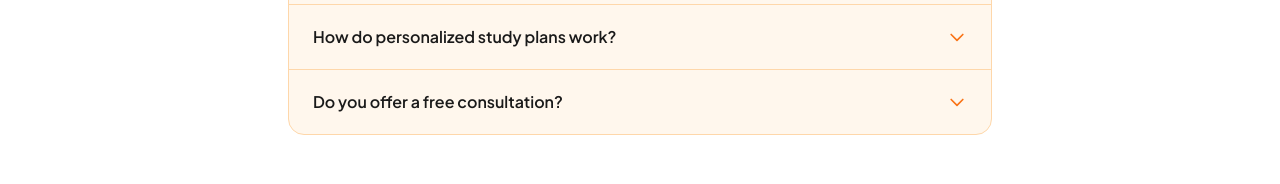
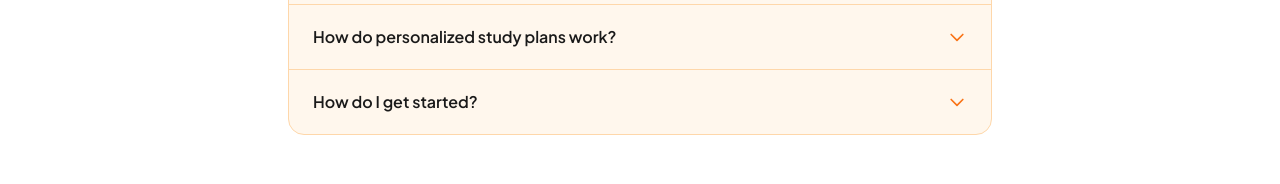
Before and after one commit to nitish-elangovanutexas/PrepPoint_Tutors, a Next.js app: page /faq in a window 1280 px wide. Shown: the part 748-932 px from the top of the page. Built offline with nearby package versions, Linux system fonts and the light colour scheme; no server answers.

Commit message:
prompt 8 FAQ updates

```diff
--- a/app/faq/page.tsx
+++ b/app/faq/page.tsx
@@ -16,12 +16,12 @@ const faqs: FaqItem[] = [
   {
     question: "When should we start college counseling?",
     answer:
-      "Many families begin in sophomore or junior year for planning, but we also support seniors with school lists, essays, and deadlines. We’ll recommend a timeline in your free consultation.",
+      "Honestly? Any time in high school is a great time to start — we build a roadmap that meets you exactly where you are. That said, the summer before senior year is one of the highest-impact times to work together, since college applications are in full swing and strategic guidance can make a real difference in outcomes. We’ve worked with students at every stage and always find ways to add value.",
   },
   {
     question: "Are sessions only in person?",
     answer:
-      "Most sessions are online so you can stay consistent with school and activities. If you are local and prefer in person, mention it when you contact us and we can discuss options.",
+      "All sessions are conducted online via video call, making it easy to work together no matter where you are in Texas or beyond.",
   },
   {
     question: "How do personalized study plans work?",
@@ -29,9 +29,9 @@ const faqs: FaqItem[] = [
       "We look at your classes, activities, and test dates, then set weekly priorities you can realistically complete. Plans are adjusted as your schedule changes.",
   },
   {
-    question: "Do you offer a free consultation?",
+    question: "How do I get started?",
     answer:
-      "Yes. Use the contact form to tell us about your goals and availability—we will follow up to schedule a free consultation. There is no obligation to enroll after we talk.",
+      "Just reach out via the contact form or book a call directly. Tell us a bit about your goals and where you are in the process — we'll follow up quickly to figure out the best next step together.",
   },
 ];
 
```
